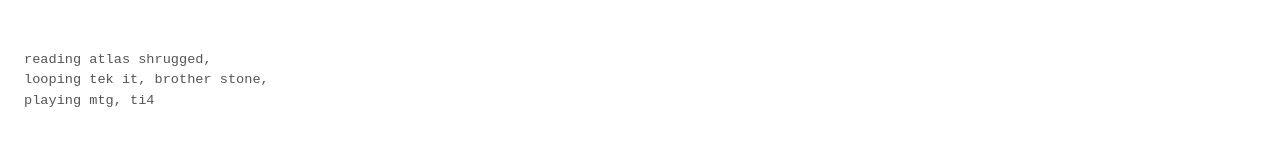
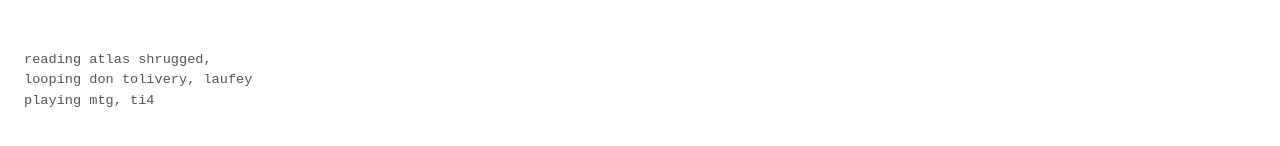
Before and after one commit to k8rthik/krthkmgndm.github.io, a Next.js app: page / in a window 1280 px wide. Shown: the part 664-810 px from the top of the page. Built offline with nearby package versions, Linux system fonts and the light colour scheme; no server answers.

Commit message:
changed artists

```diff
--- a/components/Accordion.jsx
+++ b/components/Accordion.jsx
@@ -63,7 +63,7 @@
 
       <ul className="now" aria-label="status">
         <li>reading atlas shrugged,</li>
-        <li>looping tek it, brother stone,</li>
+        <li>looping don tolivery, laufey</li>
         <li>playing mtg, ti4</li>
       </ul>
     </div>
```
